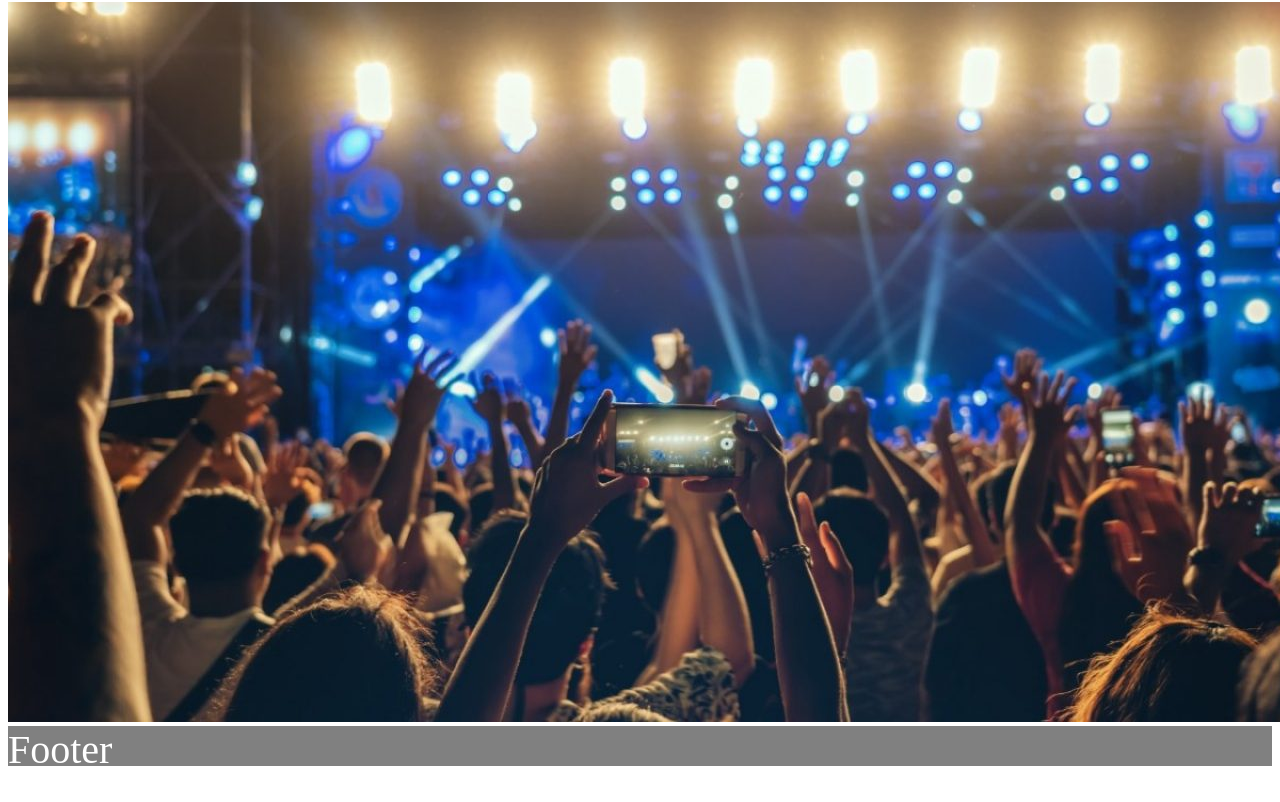
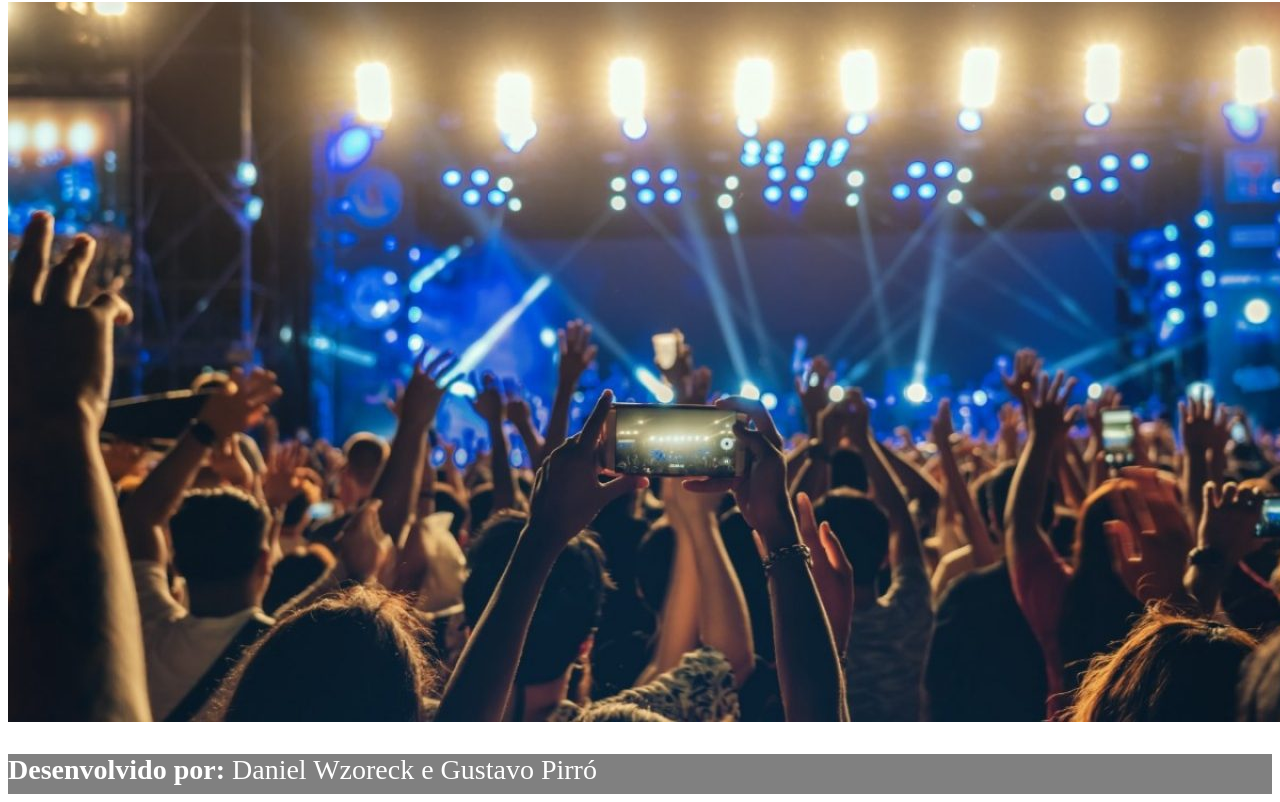
Before and after one commit to gustavopirro/projetoHTML1-2020, a plain HTML site: page metatag.html in a window 1280 px wide. Shown: the part 510-1312 px from the top of the page. Before the commit the page ends 1284 px from the top, so only its background shows below. Drawn offline with Linux system fonts and the light colour scheme.

Commit message:
Name team add

```diff
--- a/metatag.html
+++ b/metatag.html
@@ -37,7 +37,7 @@
     footer {
         background-color: grey;
         height: 5vh;
-        font-size: 5vh;
+        font-size: 28px;
         color: white;
     }
 </style>
@@ -94,7 +94,7 @@
         <img id="homeScreen" src="images/showHomepage.jpeg" alt="">
     </main>
     <footer>
-        Footer
+        <p><strong>Desenvolvido por:</strong> Daniel Wzoreck e Gustavo Pirró</p>
     </footer>
 </body>
 
```
